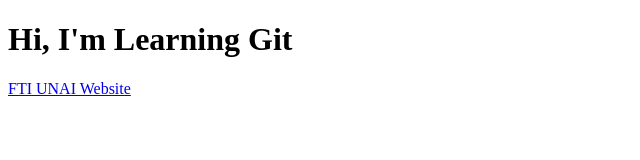
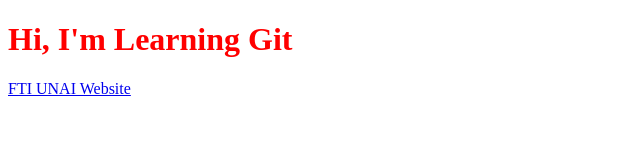
Before and after one commit to ArthaUli/arthauli.site, a plain HTML site: page index.html in a window 1280 px wide. Shown: the whole page, without its empty margins (0-640 px from the left). Drawn offline with Linux system fonts and the light colour scheme.

Commit message:
Update index.html

```diff
--- a/index.html
+++ b/index.html
@@ -5,7 +5,7 @@
     <meta name="viewport" content="width=device-width, initial-scale=1.0">
     <style>
         h1 {
-            colro: red;
+            color: red;
         }
     </style>
     <title>Document</title>
```
